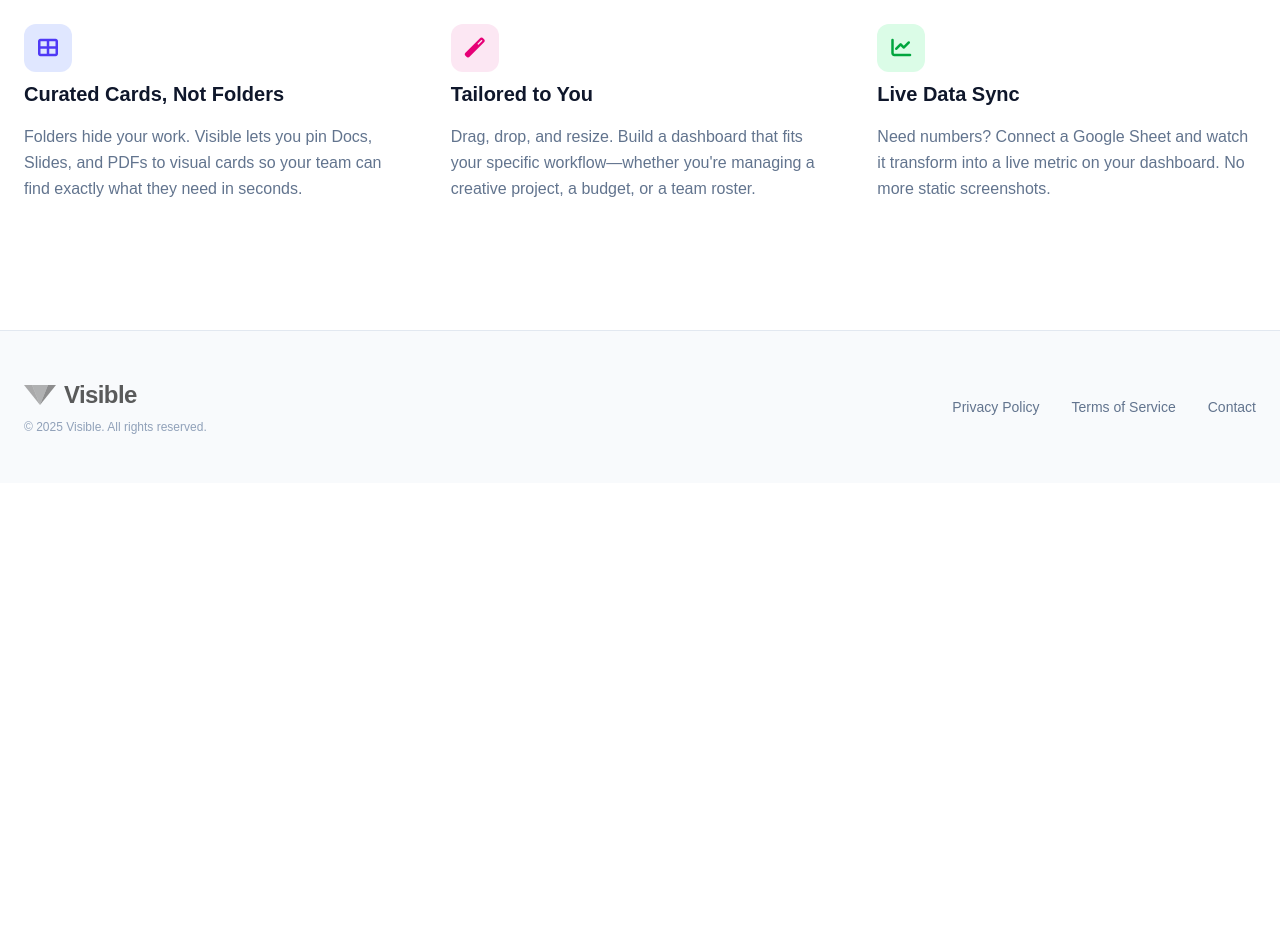
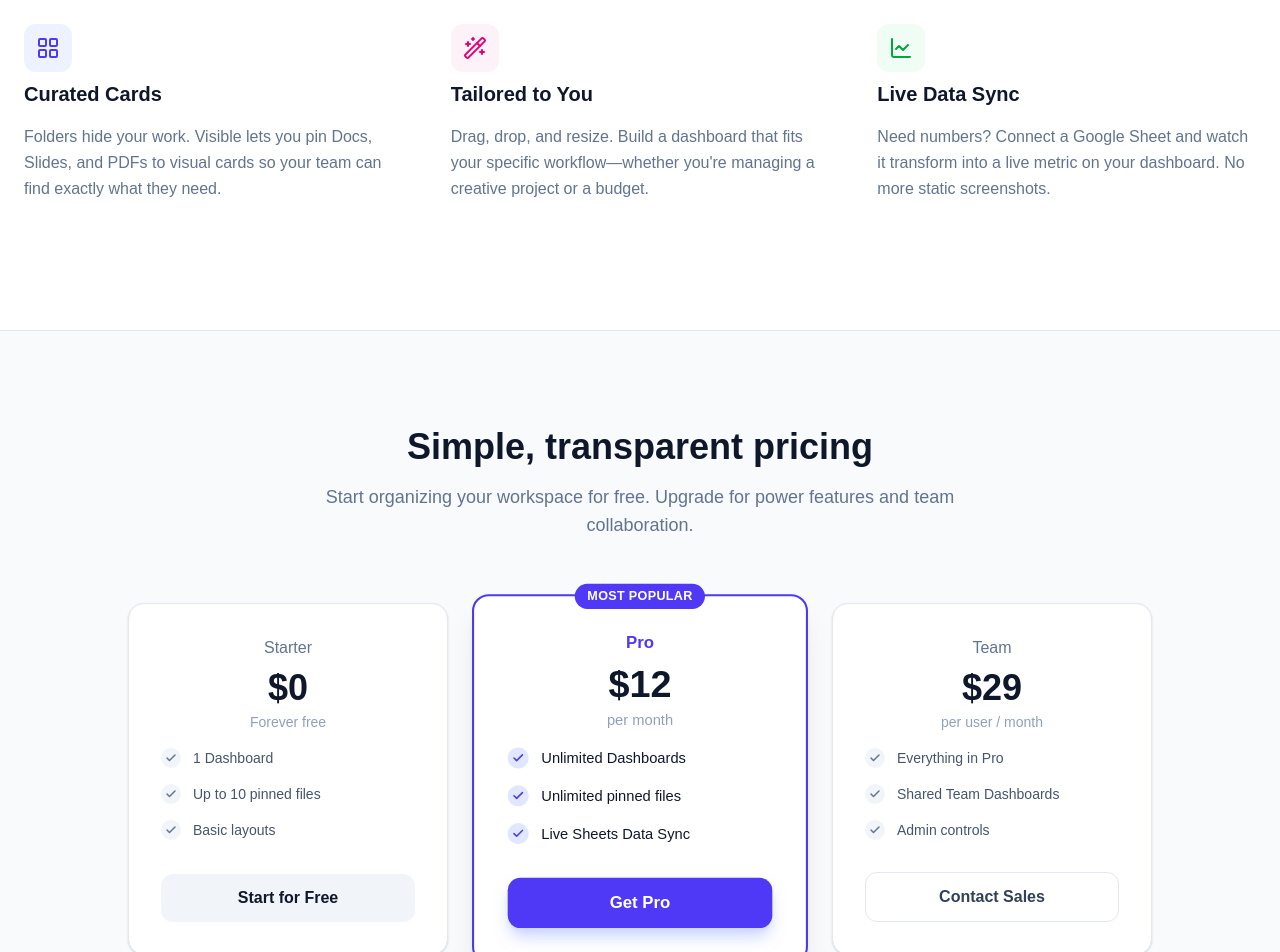
Before and after one commit to paulpriddy05-dot/visible-app, a Next.js app: page / in a window 1280 px wide. Shown: the part 1580-2532 px from the top of the page. Before the commit the page ends 2063 px from the top, so only its background shows below. Built offline with nearby package versions, Linux system fonts and the light colour scheme.

Commit message:
landing page update

```diff
--- a/app/page.tsx
+++ b/app/page.tsx
@@ -1,9 +1,9 @@
 import Link from 'next/link';
 import DemoDashboard from "@/components/DemoDashboard";
 import Logo from "@/components/Logo";
-import { Metadata } from 'next'; // 🟢 1. IMPORT ADDED
+import { Metadata } from 'next';
+import { LayoutGrid, Wand2, LineChart, Check } from 'lucide-react';
 
-// 🟢 2. METADATA BLOCK ADDED (Required for Google Verification)
 export const metadata: Metadata = {
     title: "Visible | The Missing Home Screen for Drive",
     description: "Organize your Google Drive into a visual dashboard.",
@@ -11,37 +11,24 @@ export const metadata: Metadata = {
 
 export default function LandingPage() {
     return (
-        <div className="min-h-screen flex flex-col bg-white overflow-x-hidden font-sans">
+        <div className="min-h-screen flex flex-col bg-white overflow-x-hidden font-sans selection:bg-indigo-100">
 
             {/* --- NAVIGATION --- */}
-            <nav className="fixed w-full bg-white/90 backdrop-blur-md z-50 border-b border-slate-100 transition-all">
+            <nav className="fixed w-full bg-white/80 backdrop-blur-md z-50 border-b border-slate-100 transition-all">
                 <div className="max-w-7xl mx-auto px-4 sm:px-6 h-16 sm:h-20 flex items-center justify-between">
-
                     <div className="select-none">
                         <Logo className="h-10" />
                     </div>
-
                     <div className="flex items-center gap-6">
-                        {/* Nav Links */}
-                        <Link
-                            href="/why"
-                            className="text-sm font-medium text-slate-500 hover:text-slate-900 transition-colors hidden md:block"
-                        >
+                        <Link href="/why" className="text-sm font-medium text-slate-500 hover:text-slate-900 transition-colors hidden md:block">
                             Our Story
                         </Link>
                     </div>
-
                     <div className="flex items-center gap-4 sm:gap-6">
-                        <Link
-                            href="/login"
-                            className="text-slate-500 font-medium hover:text-slate-900 transition-colors text-sm sm:text-base hidden sm:block"
-                        >
+                        <Link href="/login" className="text-slate-500 font-medium hover:text-slate-900 transition-colors text-sm sm:text-base hidden sm:block">
                             Sign In
                         </Link>
-                        <Link
-                            href="/login"
-                            className="px-4 py-2 sm:px-5 sm:py-2.5 bg-slate-900 text-white font-bold rounded-lg hover:bg-slate-800 transition-all shadow-lg hover:shadow-xl hover:-translate-y-0.5 text-sm sm:text-base"
-                        >
+                        <Link href="/login" className="px-4 py-2 bg-slate-900 text-white font-bold rounded-lg hover:bg-slate-800 transition-all text-sm shadow-lg hover:shadow-xl hover:-translate-y-0.5">
                             Get Started
                         </Link>
                     </div>
@@ -49,9 +36,10 @@ export default function LandingPage() {
             </nav>
 
             {/* --- HERO SECTION --- */}
-            <main className="flex-1 flex flex-col items-center pt-28 sm:pt-40 pb-12 sm:pb-20 px-4 sm:px-6 text-center max-w-7xl mx-auto w-full">
+            <main className="flex-1 flex flex-col items-center pt-28 sm:pt-40 pb-12 sm:pb-20 px-4 sm:px-6 text-center max-w-7xl mx-auto w-full relative">
 
-
+                {/* Subtle Background Grid */}
+                <div className="absolute inset-0 -z-10 h-full w-full bg-white [background-image:linear-gradient(to_right,#f0f0f0_1px,transparent_1px),linear-gradient(to_bottom,#f0f0f0_1px,transparent_1px)] [background-size:6rem_4rem] [mask-image:radial-gradient(ellipse_60%_50%_at_50%_0%,#000_70%,transparent_100%)]"></div>
 
                 <h1 className="text-4xl sm:text-5xl md:text-7xl font-extrabold text-slate-900 mb-6 sm:mb-8 tracking-tight leading-tight max-w-5xl">
                     The home screen your <br className="hidden md:block" />
@@ -79,64 +67,127 @@ export default function LandingPage() {
                 </div>
 
                 {/* --- INTERACTIVE APP PREVIEW --- */}
-                <div className="relative w-full max-w-6xl mx-auto mb-20">
-                    {/* Glow Effect */}
-                    <div className="absolute -inset-1 bg-gradient-to-r from-indigo-500 via-purple-500 to-blue-500 rounded-[2rem] blur-xl opacity-20"></div>
-
-                    {/* The Demo Component */}
-                    <div className="relative shadow-2xl rounded-[1.5rem] bg-white border border-slate-200/50">
+                <div className="relative w-full max-w-6xl mx-auto mb-20 group">
+                    <div className="absolute -inset-1 bg-gradient-to-r from-indigo-500 via-purple-500 to-blue-500 rounded-[2rem] blur-xl opacity-20 group-hover:opacity-30 transition duration-1000"></div>
+                    <div className="relative shadow-2xl rounded-[1.5rem] bg-white border border-slate-200/50 overflow-hidden">
                         <DemoDashboard />
                     </div>
                 </div>
 
                 {/* --- FEATURES GRID --- */}
                 <div id="features" className="grid grid-cols-1 md:grid-cols-3 gap-8 sm:gap-12 text-left w-full border-t border-slate-200 pt-16 sm:pt-24 pb-12">
-
-                    {/* Feature 1 */}
                     <div className="space-y-3 sm:space-y-4 px-4 sm:px-0 group">
-                        <div className="h-12 w-12 bg-indigo-100 rounded-xl flex items-center justify-center text-indigo-600 text-xl mb-2 group-hover:scale-110 transition-transform">
-                            <i className="fas fa-th-large"></i>
+                        <div className="h-12 w-12 bg-indigo-50 rounded-xl flex items-center justify-center text-indigo-600 mb-2 group-hover:scale-110 group-hover:bg-indigo-100 transition-all duration-300">
+                            <LayoutGrid className="w-6 h-6" />
                         </div>
-                        <h3 className="text-xl font-bold text-slate-900">Curated Cards, Not Folders</h3>
+                        <h3 className="text-xl font-bold text-slate-900">Curated Cards</h3>
                         <p className="text-slate-500 leading-relaxed">
-                            Folders hide your work. Visible lets you pin Docs, Slides, and PDFs to visual cards so your team can find exactly what they need in seconds.
+                            Folders hide your work. Visible lets you pin Docs, Slides, and PDFs to visual cards so your team can find exactly what they need.
                         </p>
                     </div>
-
-                    {/* Feature 2 */}
                     <div className="space-y-3 sm:space-y-4 px-4 sm:px-0 group">
-                        <div className="h-12 w-12 bg-pink-100 rounded-xl flex items-center justify-center text-pink-600 text-xl mb-2 group-hover:scale-110 transition-transform">
-                            <i className="fas fa-magic"></i>
+                        <div className="h-12 w-12 bg-pink-50 rounded-xl flex items-center justify-center text-pink-600 mb-2 group-hover:scale-110 group-hover:bg-pink-100 transition-all duration-300">
+                            <Wand2 className="w-6 h-6" />
                         </div>
                         <h3 className="text-xl font-bold text-slate-900">Tailored to You</h3>
                         <p className="text-slate-500 leading-relaxed">
-                            Drag, drop, and resize. Build a dashboard that fits your specific workflow—whether you're managing a creative project, a budget, or a team roster.
+                            Drag, drop, and resize. Build a dashboard that fits your specific workflow—whether you're managing a creative project or a budget.
                         </p>
                     </div>
-
-                    {/* Feature 3 */}
                     <div className="space-y-3 sm:space-y-4 px-4 sm:px-0 group">
-                        <div className="h-12 w-12 bg-green-100 rounded-xl flex items-center justify-center text-green-600 text-xl mb-2 group-hover:scale-110 transition-transform">
-                            <i className="fas fa-chart-line"></i>
+                        <div className="h-12 w-12 bg-green-50 rounded-xl flex items-center justify-center text-green-600 mb-2 group-hover:scale-110 group-hover:bg-green-100 transition-all duration-300">
+                            <LineChart className="w-6 h-6" />
                         </div>
                         <h3 className="text-xl font-bold text-slate-900">Live Data Sync</h3>
                         <p className="text-slate-500 leading-relaxed">
                             Need numbers? Connect a Google Sheet and watch it transform into a live metric on your dashboard. No more static screenshots.
                         </p>
                     </div>
-
                 </div>
             </main>
 
-            {/* --- FOOTER (Consolidated) --- */}
+            {/* --- PRICING SECTION (Added) --- */}
+            <section id="pricing" className="py-20 sm:py-24 bg-slate-50 border-t border-slate-200">
+                <div className="max-w-7xl mx-auto px-4 sm:px-6 text-center">
+
+                    <h2 className="text-3xl sm:text-4xl font-extrabold text-slate-900 mb-4">
+                        Simple, transparent pricing
+                    </h2>
+                    <p className="text-slate-500 max-w-2xl mx-auto mb-16 text-lg">
+                        Start organizing your workspace for free. Upgrade for power features and team collaboration.
+                    </p>
+
+                    <div className="grid grid-cols-1 md:grid-cols-3 gap-8 max-w-5xl mx-auto">
+
+                        {/* PLAN 1: STARTER */}
+                        <div className="bg-white rounded-2xl p-8 border border-slate-200 shadow-sm hover:shadow-md transition-all flex flex-col">
+                            <div className="mb-4">
+                                <span className="text-slate-500 font-medium">Starter</span>
+                                <div className="text-4xl font-bold text-slate-900 mt-2">$0</div>
+                                <div className="text-slate-400 text-sm mt-1">Forever free</div>
+                            </div>
+                            <ul className="space-y-4 mb-8 flex-1 text-left">
+                                <PricingCheck text="1 Dashboard" />
+                                <PricingCheck text="Up to 10 pinned files" />
+                                <PricingCheck text="Basic layouts" />
+                            </ul>
+                            <Link href="/login" className="w-full block py-3 px-4 bg-slate-100 text-slate-900 font-bold rounded-xl hover:bg-slate-200 transition-colors">
+                                Start for Free
+                            </Link>
+                        </div>
+
+                        {/* PLAN 2: PRO (With Lemon Squeezy Link) */}
+                        <div className="bg-white rounded-2xl p-8 border-2 border-indigo-600 shadow-xl relative flex flex-col scale-105 z-10">
+                            <div className="absolute top-0 left-1/2 -translate-x-1/2 -translate-y-1/2 bg-indigo-600 text-white text-xs font-bold px-3 py-1 rounded-full uppercase tracking-wide">
+                                Most Popular
+                            </div>
+                            <div className="mb-4">
+                                <span className="text-indigo-600 font-bold">Pro</span>
+                                <div className="text-4xl font-bold text-slate-900 mt-2">$12</div>
+                                <div className="text-slate-400 text-sm mt-1">per month</div>
+                            </div>
+                            <ul className="space-y-4 mb-8 flex-1 text-left">
+                                <PricingCheck text="Unlimited Dashboards" highlight />
+                                <PricingCheck text="Unlimited pinned files" highlight />
+                                <PricingCheck text="Live Sheets Data Sync" highlight />
+                            </ul>
+                            {/* LEMON SQUEEZY LINK HERE */}
+                            <a
+                                href="https://yourstore.lemonsqueezy.com/checkout/buy/xxxx"
+                                className="w-full block py-3 px-4 bg-indigo-600 text-white font-bold rounded-xl hover:bg-indigo-700 transition-colors shadow-lg shadow-indigo-200"
+                            >
+                                Get Pro
+                            </a>
+                        </div>
+
+                        {/* PLAN 3: TEAM */}
+                        <div className="bg-white rounded-2xl p-8 border border-slate-200 shadow-sm hover:shadow-md transition-all flex flex-col">
+                            <div className="mb-4">
+                                <span className="text-slate-500 font-medium">Team</span>
+                                <div className="text-4xl font-bold text-slate-900 mt-2">$29</div>
+                                <div className="text-slate-400 text-sm mt-1">per user / month</div>
+                            </div>
+                            <ul className="space-y-4 mb-8 flex-1 text-left">
+                                <PricingCheck text="Everything in Pro" />
+                                <PricingCheck text="Shared Team Dashboards" />
+                                <PricingCheck text="Admin controls" />
+                            </ul>
+                            <Link href="/login" className="w-full block py-3 px-4 bg-white border border-slate-200 text-slate-700 font-bold rounded-xl hover:bg-slate-50 transition-colors">
+                                Contact Sales
+                            </Link>
+                        </div>
+
+                    </div>
+                </div>
+            </section>
+
+            {/* --- FOOTER --- */}
             <footer className="py-12 border-t border-slate-200 bg-slate-50 transition-colors duration-300">
                 <div className="max-w-7xl mx-auto px-6 flex flex-col md:flex-row justify-between items-center gap-6">
-
                     <div className="flex flex-col items-center md:items-start gap-2">
                         <Logo className="h-8 grayscale opacity-70 hover:grayscale-0 hover:opacity-100 transition-all" />
                         <span className="text-xs text-slate-400">© 2025 Visible. All rights reserved.</span>
                     </div>
-
                     <div className="flex gap-8 text-sm font-medium text-slate-500">
                         <Link href="/privacy" className="hover:text-indigo-600 transition-colors">Privacy Policy</Link>
                         <Link href="/terms" className="hover:text-indigo-600 transition-colors">Terms of Service</Link>
@@ -147,3 +198,17 @@ export default function LandingPage() {
         </div>
     );
 }
+
+// Pricing Helper Component
+function PricingCheck({ text, highlight = false }: { text: string; highlight?: boolean }) {
+    return (
+        <li className="flex items-center gap-3">
+            <div className={`flex-shrink-0 h-5 w-5 rounded-full flex items-center justify-center ${highlight ? 'bg-indigo-100 text-indigo-600' : 'bg-slate-100 text-slate-500'}`}>
+                <Check size={12} strokeWidth={3} />
+            </div>
+            <span className={`text-sm ${highlight ? 'text-slate-900 font-medium' : 'text-slate-600'}`}>
+                {text}
+            </span>
+        </li>
+    );
+}
```
